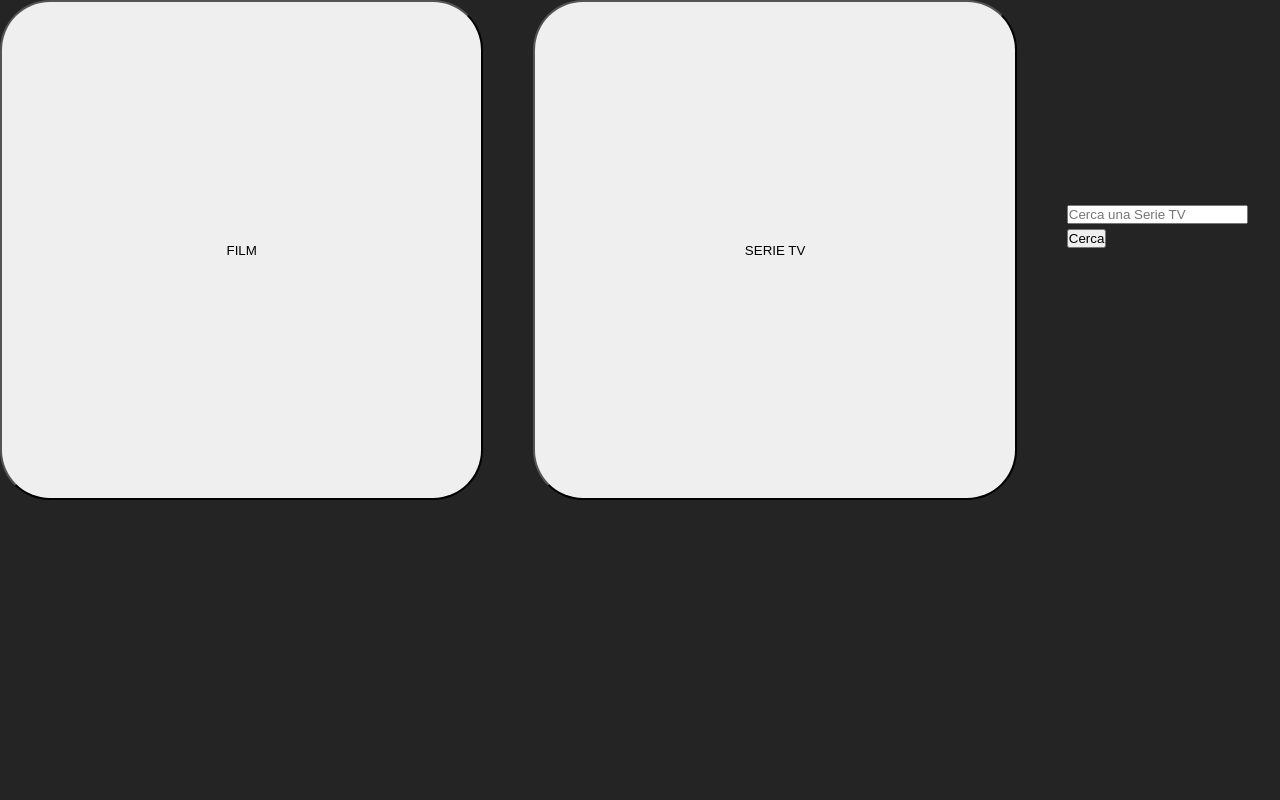
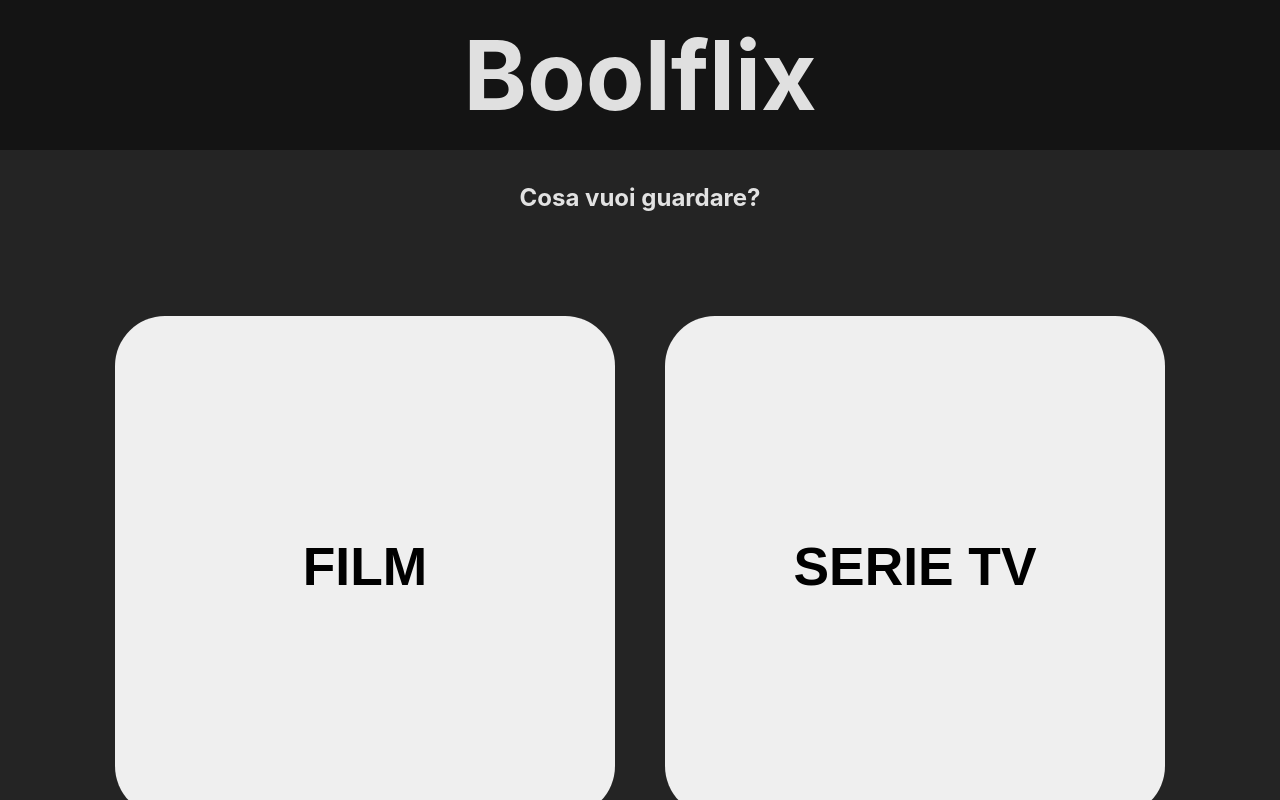
Before and after one commit to mesciuS/vite-boolflix, a Vue app: page / in a window 1280 px wide. Both pictures are taken after a click on the button "SERIE TV". Shown: the top 800 px of the page. Built offline with nearby package versions, Linux system fonts and the light colour scheme.

Commit message:
feat: altre features

```diff
--- a/src/App.vue
+++ b/src/App.vue
@@ -3,8 +3,6 @@ import {store} from "./store.js";
 import axios from "axios";
 import "/node_modules/flag-icons/css/flag-icons.min.css";
 import AppMain from './components/AppMain.vue';
-// import AppHeader from "./components/AppHeader.vue";
-// import TVheader from "./components/TVheader.vue";
 import AppHome from "./components/AppHome.vue";
 export default {
   data() {
@@ -15,28 +13,7 @@ export default {
 
   components: {
     AppMain,
-    // AppHeader,
-    // TVheader,
     AppHome,
-  },
-
-  methods: {
-    searchMovieTitle() {
-      // cambiato il path per restituire tv e film ma funzione rimasta uguale
-      this.store.APIpath = '/search/movie';
-      this.store.APIquery = '&query=' + encodeURIComponent(this.store.searchMovie);
-      axios.get(this.store.APIcall + this.store.APIpath + this.store.APIkey + this.store.APIquery).then((res)=>{
-        this.store.movies = res.data.results;
-      });
-    },
-    searchShowTitle() {
-      // cambiato il path per restituire tv e film ma funzione rimasta uguale
-      this.store.APItvpath = '/search/tv';
-      this.store.APIquery = '&query=' + encodeURIComponent(this.store.searchShow);
-      axios.get(this.store.APIcall + this.store.APItvpath + this.store.APIkey + this.store.APIquery).then((tvres)=>{
-        this.store.series = tvres.data.results;
-      });
-    },
   },
 }
 
@@ -44,8 +21,6 @@ export default {
 
 <template>
   <AppHome></AppHome>
-  <!-- <AppHeader @searchMovieTitle="searchMovieTitle()"></AppHeader>
-  <TVheader @searchShowTitle="searchShowTitle()"></TVheader> -->
   <AppMain></AppMain>
 </template>
 
--- a/src/components/AppHeader.vue
+++ b/src/components/AppHeader.vue
@@ -21,6 +21,27 @@ export default {
 
 <style lang="scss" scoped>
     #searchbar {
+        display: flex;
+        flex-direction: column;
+        justify-content: center;
+        align-items: center;
+        gap: 20px;
         padding-bottom: 50px;
+        padding-top: 50px;
+        input {
+            width: 300px;
+            height: 40px;
+            border: none;
+        }
+        button {
+            width: 100px;
+            padding: 10px;
+            border: none;
+            border-radius: 15px;
+        }
+        ::placeholder {
+            text-align: center;
+            font-size: 2em;
+        }
     }
 </style>
--- a/src/components/AppHome.vue
+++ b/src/components/AppHome.vue
@@ -3,6 +3,7 @@ import {store} from "../store.js";
 import axios from "axios";
 import AppHeader from "./AppHeader.vue";
 import TVheader from "./TVheader.vue";
+import AppLogo from "./AppLogo.vue";
 export default {
     data() {
         return {
@@ -17,6 +18,7 @@ export default {
     components: {
         AppHeader,
         TVheader,
+        AppLogo,
     },
 
     methods: {
@@ -42,29 +44,42 @@ export default {
 </script>
 
 <template>
+    <AppLogo></AppLogo>
+    <h2>Cosa vuoi guardare?</h2>
     <div id="btn-container">
-        <button @click="choseBtnMovie = !choseBtnMovie" id="film-btn">FILM</button>
-        <button @click="choseBtnShow = !choseBtnShow" id="show-btn">SERIE TV</button>
-        <AppHeader v-show="!choseBtnMovie" @searchMovieTitle="searchMovieTitle()"></AppHeader>
-        <TVheader v-show="!choseBtnShow" @searchShowTitle="searchShowTitle()"></TVheader>
+        <button @click="choseBtnMovie = !choseBtnMovie" id="film-btn"><span>FILM</span></button>
+        <button @click="choseBtnShow = !choseBtnShow" id="show-btn"><span>SERIE TV</span></button>
     </div>
+    <AppHeader v-show="!choseBtnMovie" @searchMovieTitle="searchMovieTitle()"></AppHeader>
+    <TVheader v-show="!choseBtnShow" @searchShowTitle="searchShowTitle()"></TVheader>
 </template>
 
 <style lang="scss" scoped>
+    h2 {
+        text-align: center;
+        padding-top: 30px;
+    }
     #btn-container {
         display: flex;
         justify-content: center;
         align-items: center;
         gap: 50px;
+        padding-top: 100px;
         #film-btn {
             width: 500px;
             height: 500px;
             border-radius: 50px;
+            border: none;
         }
         #show-btn {
             width: 500px;
             height: 500px;
             border-radius: 50px;
+            border: none;
+        }
+        span {
+            font-size: 4em;
+            font-weight: bold;
         }
     }
 </style>
--- /dev/null
+++ b/src/components/AppLogo.vue
@@ -0,0 +1,28 @@
+<script>
+export default {
+    data() {
+        return {
+        }
+    },
+}
+</script>
+
+<template>
+  <div id="logo">
+    <h1>Boolflix</h1>
+  </div>
+</template>
+
+<style lang="scss" scoped>
+    #logo {
+        display: flex;
+        justify-content: center;
+        align-items: center;
+        width: 100%;
+        height: 150px;
+        background-color: #141414;
+        h1 {
+            font-size: 6em;
+        }
+    }
+</style>
--- a/src/components/TVheader.vue
+++ b/src/components/TVheader.vue
@@ -21,6 +21,27 @@ export default {
 
 <style lang="scss" scoped>
     #searchbar {
+        display: flex;
+        flex-direction: column;
+        justify-content: center;
+        align-items: center;
+        gap: 20px;
         padding-bottom: 50px;
+        padding-top: 50px;
+        input {
+            width: 300px;
+            height: 40px;
+            border: none;
+        }
+        button {
+            width: 100px;
+            padding: 10px;
+            border: none;
+            border-radius: 15px;
+        }
+        ::placeholder {
+            text-align: center;
+            font-size: 2em;
+        }
     }
 </style>
```
